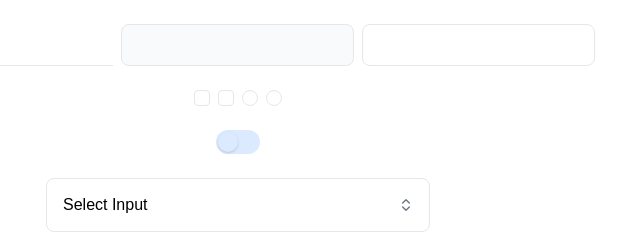
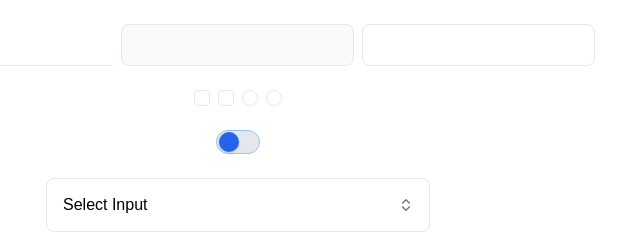
Before and after one commit to m0bar3z/nextjs-tailwind-design-system, a Next.js app: page / in a window 1280 px wide. Shown: the top 234 px of the page, without its empty margins (402-1042 px from the left). Built offline with nearby package versions, Linux system fonts and the light colour scheme; a web font is replaced by a local one.

Commit message:
feat: soft styles for switch button

```diff
--- a/src/components/atoms/FormControls/Switch/Switch.css
+++ b/src/components/atoms/FormControls/Switch/Switch.css
@@ -24,4 +24,6 @@
 }
 
 .ds-switch.ds-switch-soft.ds-switch-primary {
+  @apply bg-ds-gray-200 checked:bg-ds-blue-200 focus-visible:shadow-ds-focus border-ds-blue-300 border;
+  @apply after:bg-ds-blue-600 disabled:opacity-40;
 }
```
